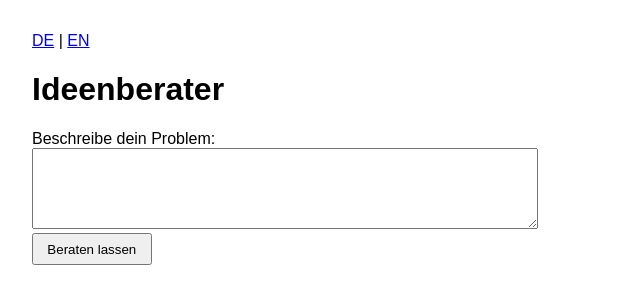
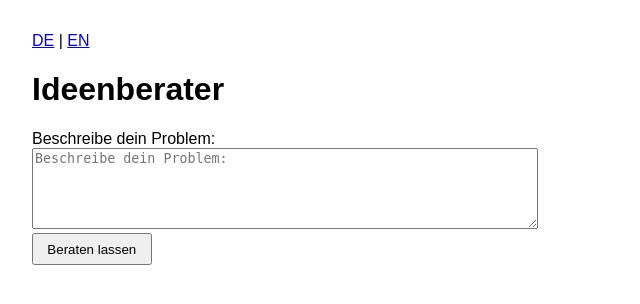
Before and after one commit to meinzeug/ideenberater, a PHP site: page /index.php in a window 1280 px wide. Shown: the top 304 px of the page, without its empty margins (0-640 px from the left). Run offline with PHP 8.4, Linux system fonts and the light colour scheme.

Commit message:
Improve textarea usability

```diff
--- a/php/index.php
+++ b/php/index.php
@@ -25,7 +25,7 @@ $t = $translations[$lang];
     <h1><?php echo htmlspecialchars($t['title']); ?></h1>
     <form action="request.php" method="post">
         <label for="problem"><?php echo htmlspecialchars($t['prompt']); ?></label><br>
-        <textarea name="problem" id="problem" cols="50" rows="5"></textarea><br>
+        <textarea name="problem" id="problem" cols="50" rows="5" placeholder="<?php echo htmlspecialchars($t['prompt']); ?>" required></textarea><br>
         <button type="submit"><?php echo htmlspecialchars($t['button']); ?></button>
     </form>
 </body>
```
Also changed, not shown: codex/daten/brain.md (+4 -0 lines), codex/daten/changelog.md.
